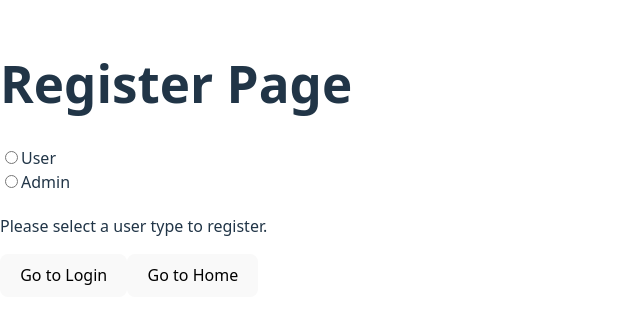
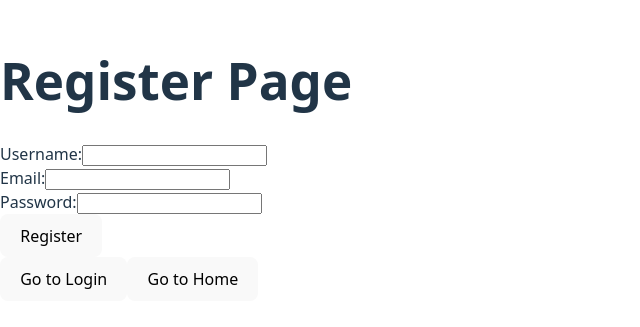
Before and after one commit to kartikeya-kash/QuickCourt_Personal, a React (Vite) app: page /register in a window 1280 px wide. Shown: the part 241-568 px from the top of the page, without its empty margins (0-640 px from the left). Built offline with nearby package versions, Linux system fonts and the light colour scheme; the HTML template or start-up script is replaced by a standard one.

Commit message:
removed the admin register owner will add the admin in the owner page

```diff
--- a/src/pages/register.jsx
+++ b/src/pages/register.jsx
@@ -2,7 +2,6 @@ import React, { useState } from "react";
 import { useNavigate } from "react-router-dom";
 
 function Register() {
-  const [userType, setUserType] = useState("");
   const [username, setUsername] = useState("");
   const [email, setEmail] = useState("");
   const [password, setPassword] = useState("");
@@ -66,29 +65,8 @@ function Register() {
     <div>
       <h1>Register Page</h1>
 
-      <form>
-  <input
-    type="radio"
-    name="userType"
-    value="user"
-    id="userTypeUser"
-    onChange={(e) => setUserType(e.target.value)}
-  />
-  <label for="userTypeUser">User</label>
-  <br />
-
-  <input
-    type="radio"
-    name="userType"
-    value="admin"
-    id="userTypeAdmin"
-    onChange={(e) => setUserType(e.target.value)}
-  />
-  <label for="userTypeAdmin">Admin</label>
-</form>
 
 <div style={{ marginTop: "20px" }}>
-      {userType === "user" ? (
         <form onSubmit={registerindb}>
           <label>
             Username:
@@ -118,15 +96,7 @@ function Register() {
 
           <button type="submit">Register</button>
         </form>
-      ) : userType === "admin" ? (
-        <form>
 
-        </form>
-    /*to be implemented for admin registration*/
-
-      ) : (
-        <p>Please select a user type to register.</p>
-      )}
     </div>
 
     <button onClick={() => navigate("/login")}>Go to Login</button>
```
